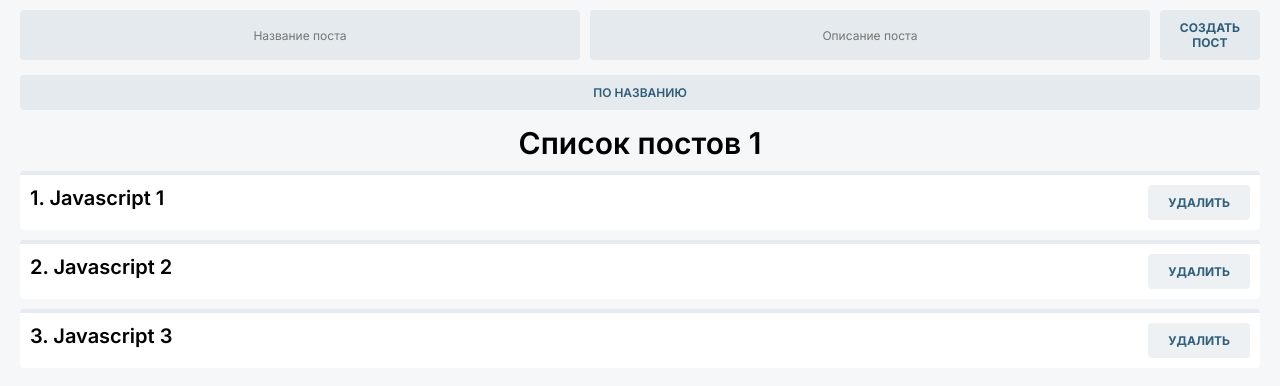
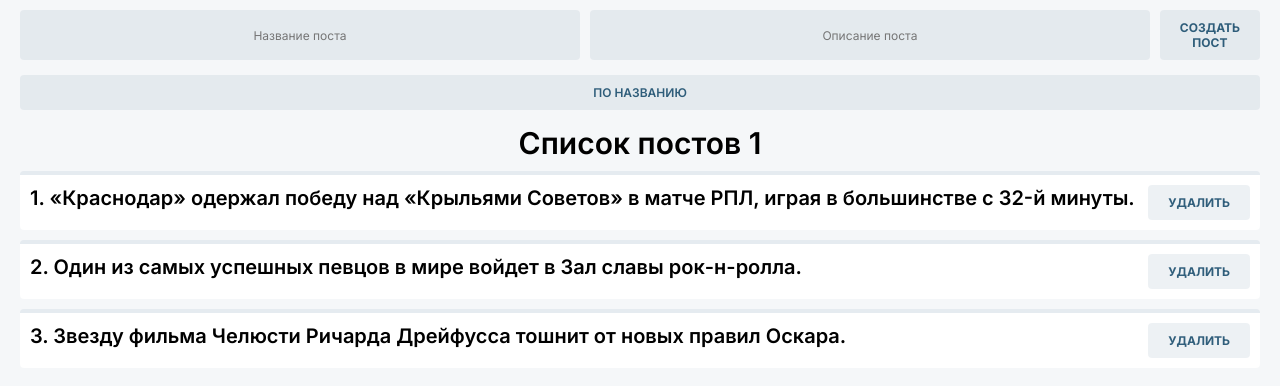
Before and after one commit to walkerman-on/personal_blog, a React (Create React App) app in the folder my-app/: page / in a window 1280 px wide. Shown: the top 386 px of the page. Built offline with nearby package versions, Linux system fonts and the light colour scheme.

Commit message:
Update App.js

```diff
--- a/my-app/src/App.js
+++ b/my-app/src/App.js
@@ -7,9 +7,9 @@ import MySelect from "./components/UI/select/MySelect";
 function App() {
 
   const [posts, setPosts] = useState( [
-    {id: 1, title: "Javascript 1", description: "Описание"},
-    {id: 2, title: "Javascript 2", description: "Описание"},
-    {id: 3, title: "Javascript 3", description: "Описание"},
+    {id: 1, title: "«Краснодар» одержал победу над «Крыльями Советов» в матче РПЛ, играя в большинстве с 32-й минуты.", description: "Описание"},
+    {id: 2, title: "Один из самых успешных певцов в мире войдет в Зал славы рок-н-ролла.", description: "Описание"},
+    {id: 3, title: "Звезду фильма Челюсти Ричарда Дрейфусса тошнит от новых правил Оскара.", description: "Описание"},
   ])
 
   //Функция обратного вызова в PostForm
```
